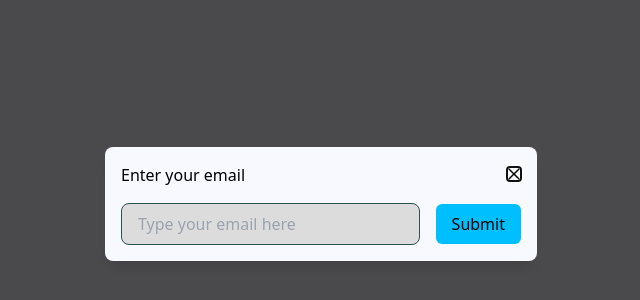
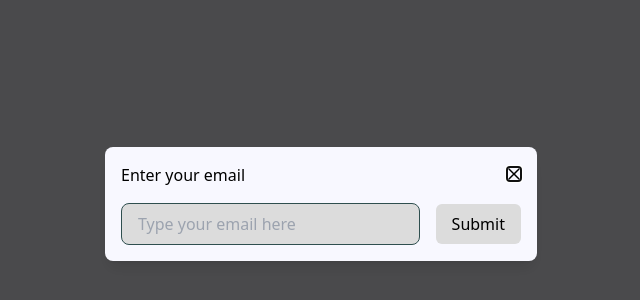
Before and after one commit to ratan2020cs131/todoApp, a React (Vite) app in the folder client/: page / in a window 1280 px wide. Shown: the part 196-496 px from the top of the page, without its empty margins (319-959 px from the left). Built offline with nearby package versions, Linux system fonts and the light colour scheme; no server answers.

Commit message:
send email api added

```diff
--- a/client/package.json
+++ b/client/package.json
@@ -15,6 +15,7 @@
     "primereact": "^10.8.3",
     "react": "^18.3.1",
     "react-dom": "^18.3.1",
+    "react-hot-toast": "^2.4.1",
     "zustand": "^5.0.0-rc.2"
   },
   "devDependencies": {
--- a/client/src/App.jsx
+++ b/client/src/App.jsx
@@ -1,5 +1,5 @@
 import AppContainer from "./components/AppContainer";
-import {useAuth} from "./hooks/useAuth";
+import { useAuth } from "./hooks/useAuth";
 import { PrimeReactProvider } from "primereact/api";
 import DesignSystem from "./designSystem";
 import { useModalActions } from "./store/useModal";
@@ -8,6 +8,7 @@ import AuthModal from "./screens/AuthModal.jsx";
 import { QueryClient, QueryClientProvider } from "@tanstack/react-query";
 import { ReactQueryDevtools } from "@tanstack/react-query-devtools";
 import "./index.css";
+import { Toaster } from "react-hot-toast";
 
 function App() {
   const authenticated = useAuth();
@@ -24,6 +25,7 @@ function App() {
         <AppContainer>
           <Home />
           <AuthModal />
+          <Toaster />
         </AppContainer>
         <ReactQueryDevtools initialIsOpen={false} />
       </QueryClientProvider>
--- a/client/src/components/Button.jsx
+++ b/client/src/components/Button.jsx
@@ -3,6 +3,7 @@ import { Button as PrimeButton } from "primereact/button";
 const baseClasses = "hover:bg-primary-navy";
 const variantClasses = {
   default: "bg-primary-blue",
+  disabled: "bg-primary-gray hover:bg-primary-gray !cursor-default",
 };
 
 const Button = ({
@@ -10,12 +11,15 @@ const Button = ({
   onClick,
   loading,
   variant = "default",
+  disabled,
 }) => {
   return (
     <PrimeButton
-      className={`${baseClasses} ${variantClasses[variant]}`}
+      className={`${baseClasses} ${
+        variantClasses[disabled ? "disabled" : variant]
+      }`}
       label={title}
-      onClick={onClick}
+      onClick={!disabled && onClick}
       loading={loading}
     />
   );
--- a/client/src/components/TextInput.jsx
+++ b/client/src/components/TextInput.jsx
@@ -1,8 +1,9 @@
 import { InputText } from "primereact/inputtext";
 
-const TextInput = ({ type = "text", placeholder, value, onChange }) => {
+const TextInput = ({maxLength, type = "text", placeholder, value, onChange }) => {
   return (
     <InputText
+      maxLength={maxLength}
       type={type}
       value={value}
       onChange={(e) => onChange(e.target.value)}
--- /dev/null
+++ b/client/src/hooks/useAlert.js
@@ -0,0 +1,26 @@
+import { useCallback } from "react";
+import toast from "react-hot-toast";
+
+export const NOTIF_TYPES = {
+  success: "success",
+  failure: "failure",
+};
+
+export const useAlert = () => {
+  const showAlert = useCallback(async ({ message, variant }) => {
+    switch (variant) {
+      case NOTIF_TYPES.success:
+        return toast.success(message, {
+          duration: 3000,
+          position: "top-center",
+        });
+
+      case NOTIF_TYPES.failure:
+        return toast.error(message, {
+          duration: 3000,
+          position: "top-center",
+        });
+    }
+  }, []);
+  return showAlert;
+};
--- a/client/src/hooks/useAuth.js
+++ b/client/src/hooks/useAuth.js
@@ -1,6 +1,7 @@
 import { useMutation } from "@tanstack/react-query";
 import { postEmail } from "../services/auth.service";
-import { useModalActions } from "../store/useAuth.store";
+import { useAuthActions } from "../store/useAuth.store";
+import { NOTIF_TYPES, useAlert } from "./useAlert";
 
 export const useAuth = () => {
   const email = localStorage.getItem("email");
@@ -9,12 +10,24 @@ export const useAuth = () => {
 };
 
 export const useGetEmail = () => {
-  const setAuth = useModalActions();
+  const { setAuth, setOtpSent } = useAuthActions();
+  const showNotification = useAlert();
 
   const { mutateAsync, data, isPending, isSuccess } = useMutation({
     mutationFn: async (body) => await postEmail(body),
     onSuccess: () => {
-      setAuth(true);
+      setOtpSent(true);
+      showNotification({
+        message: "Verification OTP sent to mail",
+        variant: NOTIF_TYPES.success,
+      });
+    },
+    onError: () => {
+      setAuth(false);
+      showNotification({
+        message: "Error sending email",
+        variant: NOTIF_TYPES.failure,
+      });
     },
   });
 
--- a/client/src/screens/AuthModal.jsx
+++ b/client/src/screens/AuthModal.jsx
@@ -3,8 +3,10 @@ import Modal from "../components/Modal";
 import TextInput from "../components/TextInput";
 import { useAuth, useGetEmail } from "../hooks/useAuth";
 import Button from "../components/Button";
+import { useAuthStates } from "../store/useAuth.store";
 
 const AuthModalBody = () => {
+  const { otpSent } = useAuthStates();
   const { sendEmail, isAuthenticating } = useGetEmail();
   const [email, setEmail] = useState("");
 
@@ -14,14 +16,36 @@ const AuthModalBody = () => {
     });
   };
 
+  const otpHandler = () => {};
+
+  const isSubmitDisable = (() => {
+    const emailRegex = /^[a-zA-Z0-9._%+-]+@[a-zA-Z0-9.-]+\.[a-zA-Z]{2,}$/;
+    return !emailRegex.test(email) || email.trim() === "";
+  })();
+
   return (
     <div className="w-[25rem] flex gap-4 items-center">
-      <TextInput
-        placeholder="Type your email here"
-        value={email}
-        onChange={(value) => setEmail(value)}
+      {otpSent ? (
+        <TextInput
+          maxLength={6}
+          type="number"
+          placeholder="Enter the otp sent to your mail"
+          value={email}
+          onChange={(value) => setEmail(value)}
+        />
+      ) : (
+        <TextInput
+          placeholder="Type your email here"
+          value={email}
+          onChange={(value) => setEmail(value)}
+        />
+      )}
+      <Button
+        disabled={isSubmitDisable}
+        title="Submit"
+        loading={isAuthenticating}
+        onClick={otpSent ? otpHandler : sendEmailHandler}
       />
-      <Button title="Submit" loading={isAuthenticating} onClick={sendEmailHandler} />
     </div>
   );
 };
--- a/client/src/store/useAuth.store.js
+++ b/client/src/store/useAuth.store.js
@@ -2,11 +2,19 @@ import { create } from "zustand";
 
 const useAuthStore = create((set) => ({
   authenticated: false,
-  setAuth: (value) => {
-    set({ authenticated: value });
+  otpSent: false,
+  actions: {
+    setAuth: (value) => {
+      set({ authenticated: value });
+    },
+    setOtpSent: (value) => {
+      set({ otpSent: value });
+    },
   },
 }));
 
-export const useModalActions = () => useAuthStore.getState().setAuth;
-export const useModalVisibility = () =>
-  useAuthStore((state) => state.authenticated);
+export const useAuthActions = () => useAuthStore.getState().actions;
+export const useAuthStates = () => {
+  const state = useAuthStore();
+  return { authenticated: state.authenticated, otpSent: state.otpSent };
+};
```
Also changed, not shown: 2 other files (tests, documents, lock files or other folders).
